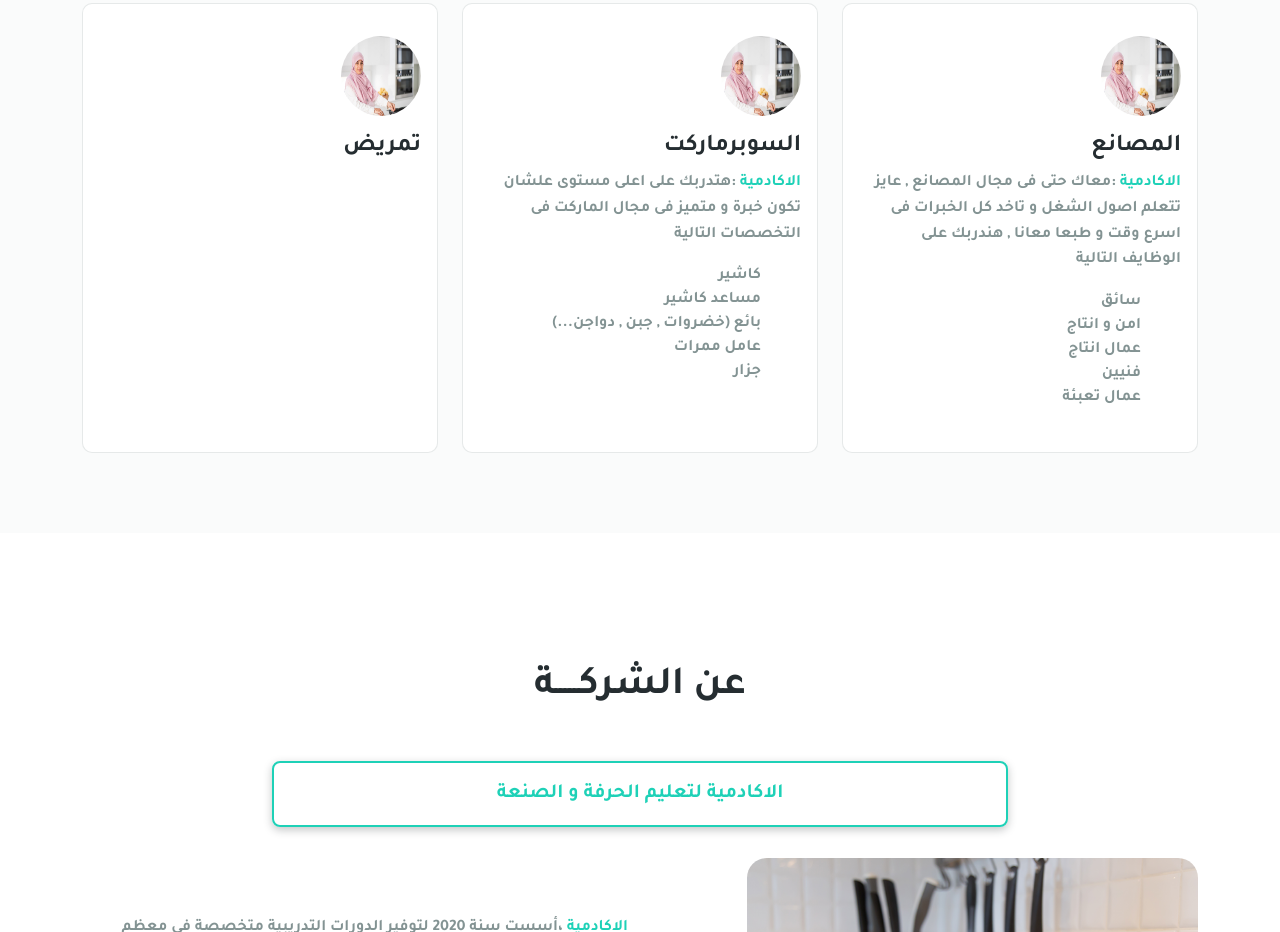
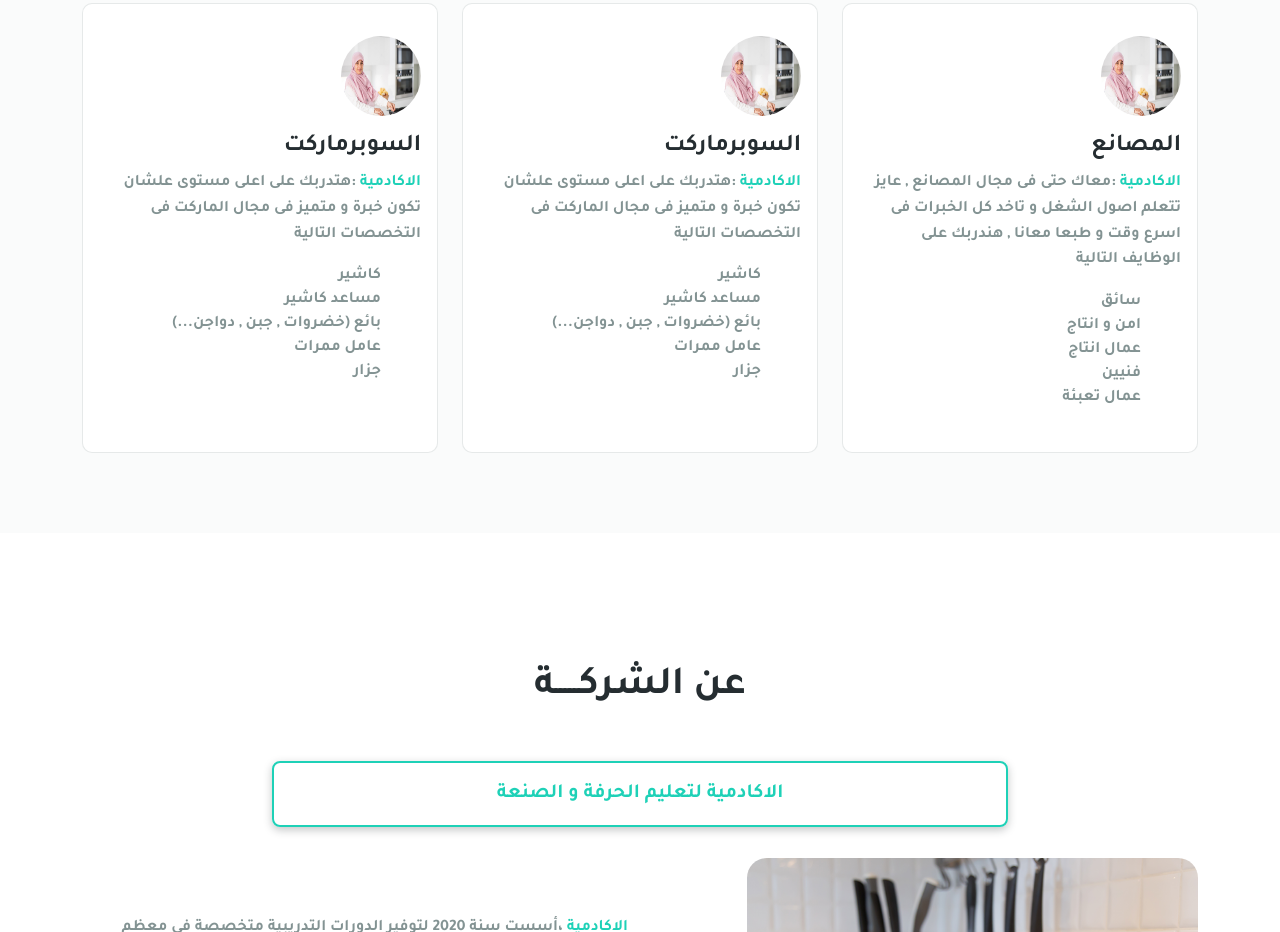
Before and after one commit to 30omda/the-academy, a plain HTML site: page index.html in a window 1280 px wide. Shown: the part 1857-2789 px from the top of the page. Drawn offline with Linux system fonts and the light colour scheme.

Commit message:
add card

```diff
--- a/index.html
+++ b/index.html
@@ -335,19 +335,24 @@
                             <div class="flex-shrink-0 my-3">
                                 <img src="images/cooking.jpeg" height="80" width="80">
                             </div>
-                            <h4>تمريض</h4>
+                            <h4>السوبرماركت</h4>
                             <p>
-                                <span class="text-primary"></span>
+                                <span class="text-primary">الاكادمية</span> :هتدربك على اعلى مستوى علشان تكون خبرة و متميز فى مجال الماركت فى التخصصات التالية
                             </p>
                             <div class="content-i">
-                                <ul>
-                                    <li></li>
-                                </ul>
+                            <ul>
+                                <li>كاشير</li>
+                                <li>مساعد كاشير</li>
+                                <li>بائع (خضروات , جبن , دواجن...)</li>
+                                <li>عامل ممرات</li>
+                                <li>جزار</li>
+                            </ul>
                             </div>
                         </div>
                     </div>
                 </div>
             </div>
+
 
 
         </div>
```
